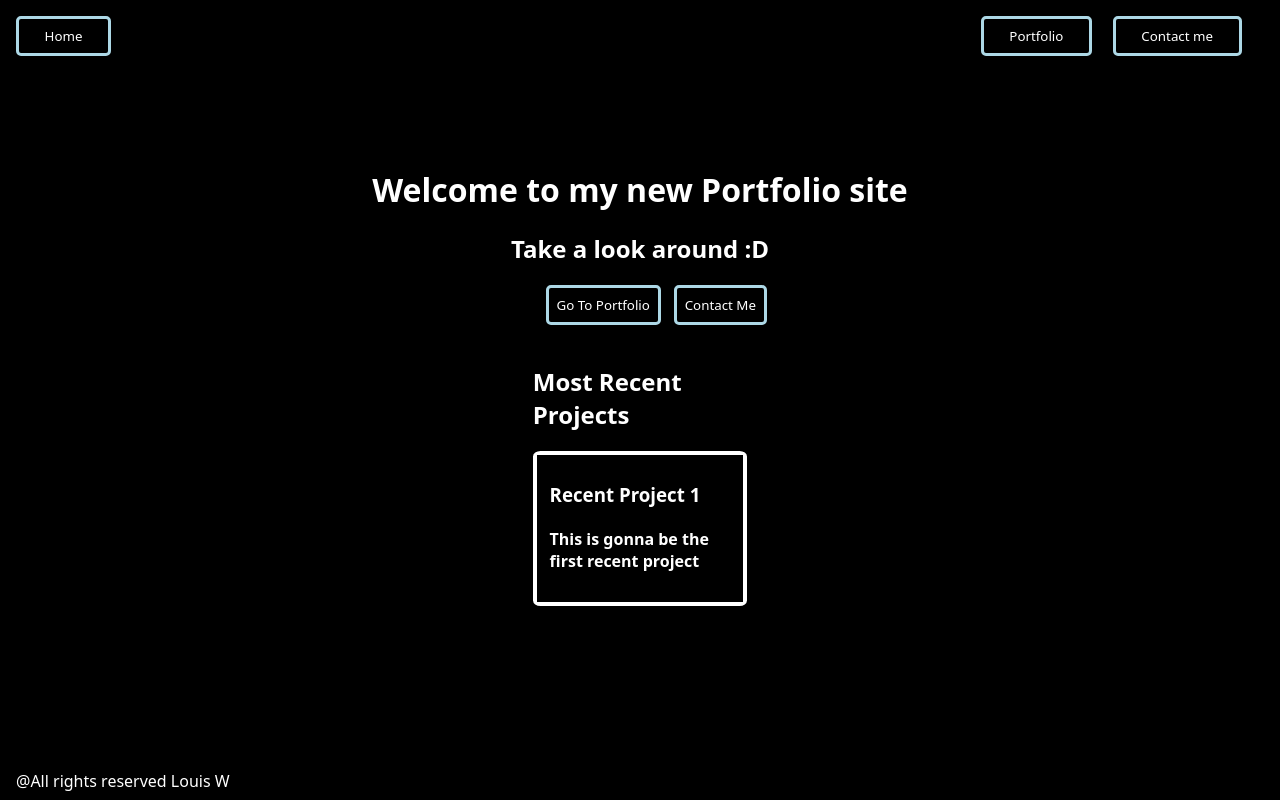
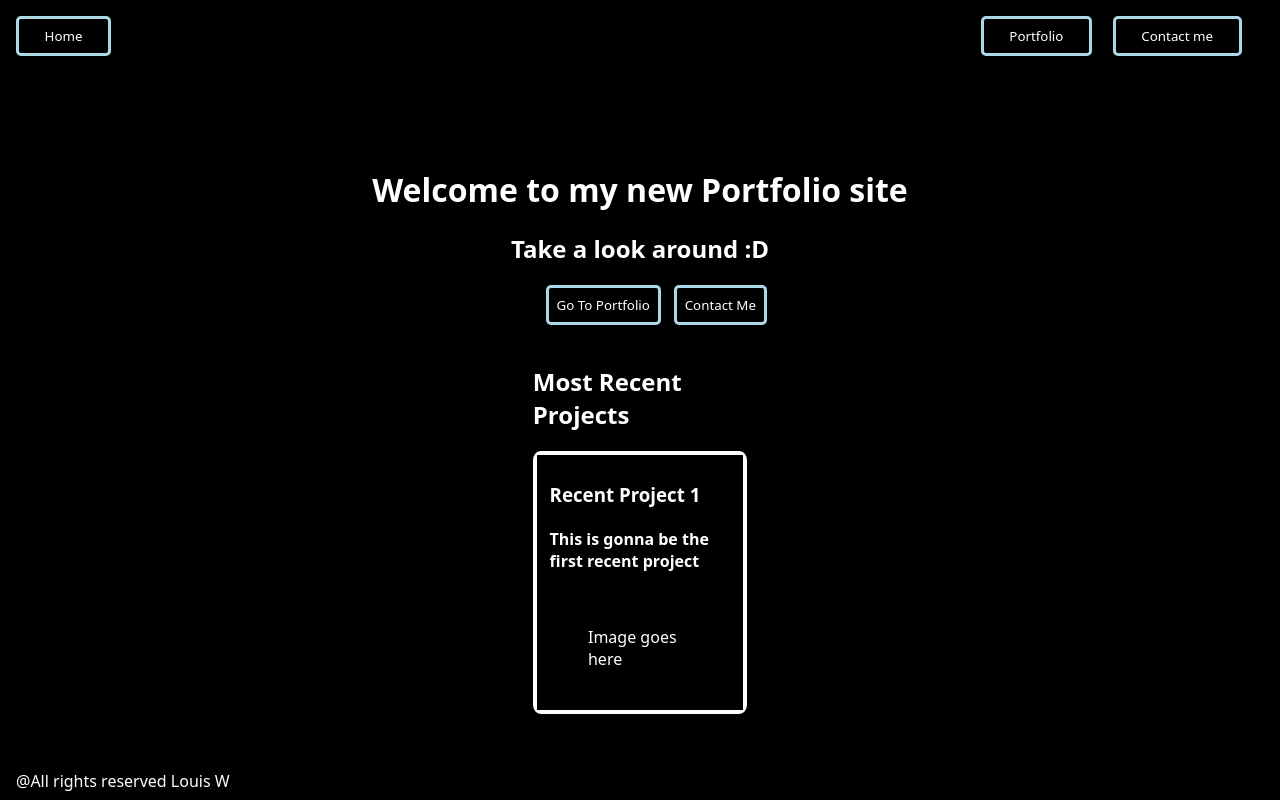
Before and after one commit to LouisWdev/myPortfolio, a React (Vite) app: page / in a window 1280 px wide. Built offline with nearby package versions, Linux system fonts and the light colour scheme.

Commit message:
Home page

```diff
--- a/src/pages/Home.tsx
+++ b/src/pages/Home.tsx
@@ -16,6 +16,7 @@ const Home = () => {
                  <ProjectCardTextContainer>
                     <ProjectCardTitle>Recent Project 1</ProjectCardTitle>
                     <ProjectCardDescription>This is gonna be the first recent project</ProjectCardDescription>
+                    <ProjectCardImage>Image goes here</ProjectCardImage>
                  </ProjectCardTextContainer>
              </RecentProjectCard>
         </RecentContainer>
@@ -93,4 +94,6 @@ const ProjectCardTextContainer = styled.div`
       padding: 1vh 1vw;
 `;
 
-const ProjectCardImage = styled.h3``;
+const ProjectCardImage = styled.div`
+      padding: 4vh 3vw;
+`;
```
